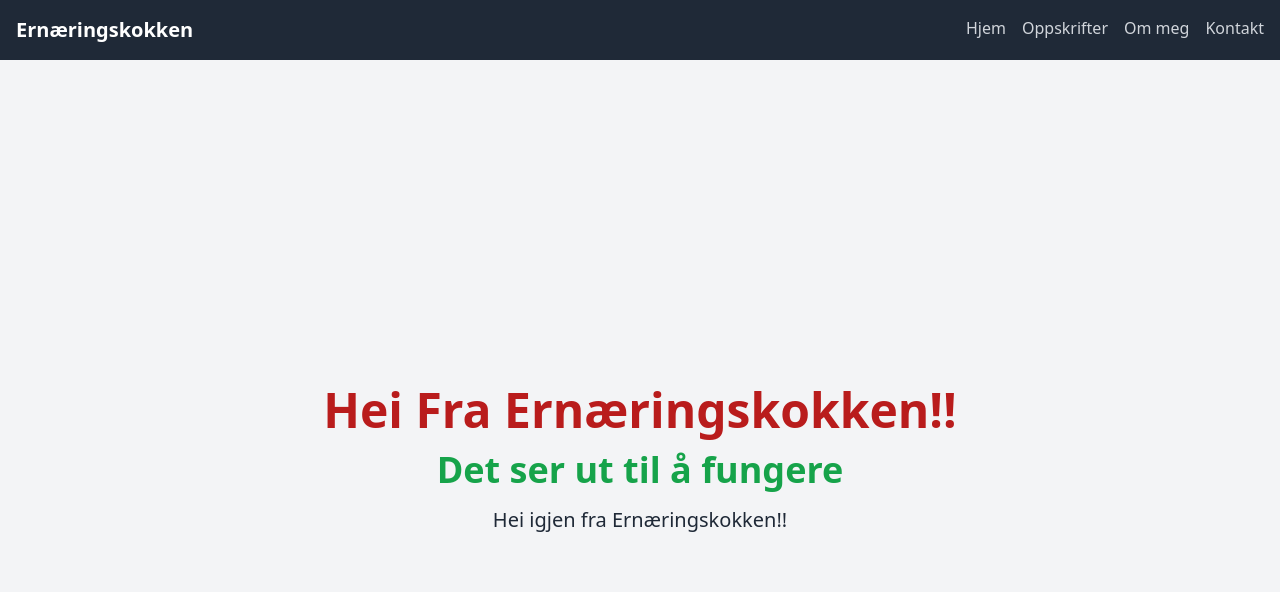
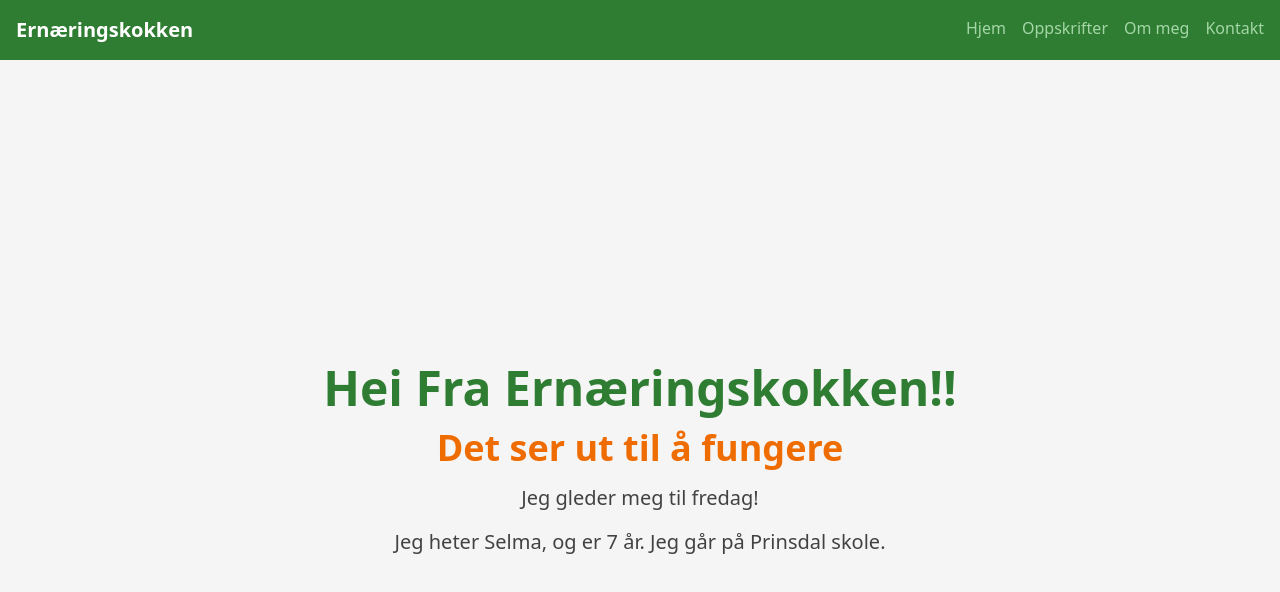
Before and after one commit to coding-chef77/ernaeringskokken, a React (Vite) app: page / in a window 1280 px wide. Shown: the top 592 px of the page. Built offline with nearby package versions, Linux system fonts and the light colour scheme.

Commit message:
added a colour palette in the root directory

```diff
--- a/src/App.jsx
+++ b/src/App.jsx
@@ -1,7 +1,7 @@
 import { BrowserRouter as Router, Routes, Route } from "react-router-dom";
 import Navbar from "./components/Navbar";
 import Home from "./components/Home";
-import Recepies from "./components/Recepies";
+import Recipes from "./components/Recipes";
 import About from "./components/About";
 import Contact from "./components/Contact";
 
@@ -12,7 +12,7 @@ function App() {
         <Navbar />
         <Routes>
           <Route path="/" element={<Home />} />
-          <Route path="/recepies" element={<Recepies />} />
+          <Route path="/recipes" element={<Recipes />} />
           <Route path="/about" element={<About />} />
           <Route path="/contact" element={<Contact />} />
         </Routes>
--- a/src/components/Home.jsx
+++ b/src/components/Home.jsx
@@ -8,13 +8,16 @@ function Home() {
       animate={{ opacity: 1, scale: 1 }}
       transition={{ duration: 0.5 }}
     >
-      <h1 className="text-5xl font-extrabold text-red-700">
+      <h1 className="text-5xl font-extrabold text-primary-dark">
         Hei Fra Ernæringskokken!!
       </h1>
-      <h2 className="text-4xl font-bold text-green-600">
+      <h2 className="text-4xl font-bold text-secondary-dark">
         Det ser ut til å fungere
       </h2>
-      <p className="text-xl text-gray-800">Hei igjen fra Ernæringskokken!!</p>
+      <p className="text-xl text-gray-700">Jeg gleder meg til fredag!</p>
+      <p className="text-xl text-gray-700">
+        Jeg heter Selma, og er 7 år. Jeg går på Prinsdal skole.
+      </p>
     </motion.div>
   );
 }
--- a/src/components/Navbar.jsx
+++ b/src/components/Navbar.jsx
@@ -2,22 +2,28 @@ import { Link } from "react-router-dom";
 
 function Navbar() {
   return (
-    <nav className="bg-gray-800 p-4">
+    <nav className="bg-primary-dark p-4">
       <div className="container mx-auto flex justify-between">
         <Link to="/" className="text-white text-xl font-bold">
           Ernæringskokken
         </Link>
         <div className="flex space-x-4">
-          <Link to="/" className="text-gray-300 hover:text-white">
+          <Link to="/" className="text-primary-light hover:text-secondary">
             Hjem
           </Link>
-          <Link to="/recepies" className="text-gray-300 hover:text-white">
+          <Link
+            to="/recipes"
+            className="text-primary-light hover:text-secondary"
+          >
             Oppskrifter
           </Link>
-          <Link to="/about" className="text-gray-300 hover:text-white">
+          <Link to="/about" className="text-primary-light hover:text-secondary">
             Om meg
           </Link>
-          <Link to="/contact" className="text-gray-300 hover:text-white">
+          <Link
+            to="/contact"
+            className="text-primary-light hover:text-secondary"
+          >
             Kontakt
           </Link>
         </div>
--- a/src/components/Recepies.jsx
+++ b/src/components/Recipes.jsx
@@ -1,6 +1,6 @@
 import { motion } from "framer-motion";
 
-function Recepies() {
+function Recipes() {
   return (
     <motion.div
       className="flex flex-col items-center justify-center min-h-screen bg-gray-100 space-y-4"
@@ -13,4 +13,4 @@ function Recepies() {
   );
 }
 
-export default Recepies;
+export default Recipes;
--- a/tailwind.config.js
+++ b/tailwind.config.js
@@ -5,7 +5,47 @@ export default {
     "./src/**/*.{js,jsx}", // Dette sørger for at Tailwind scanner alle js/jsx filer i src
   ],
   theme: {
-    extend: {},
+    extend: {
+      colors: {
+        primary: {
+          light: "#A5D6A7",
+          DEFAULT: "#4CAF50",
+          dark: "#2E7D32",
+        },
+        secondary: {
+          light: "#FFCC80",
+          DEFAULT: "#FF9800",
+          dark: "#EF6C00",
+        },
+        gray: {
+          100: "#F5F5F5",
+          200: "#E0E0E0",
+          400: "#BDBDBD",
+          500: "#757575",
+          700: "#424242",
+        },
+        info: {
+          light: "#BBDEFB",
+          DEFAULT: "#2196F3",
+          dark: "#1565C0",
+        },
+        warning: {
+          light: "#FFF59D",
+          DEFAULT: "#FFEB3B",
+          dark: "#FBC02D",
+        },
+        error: {
+          light: "#EF9A9A",
+          DEFAULT: "#F44336",
+          dark: "#C62828",
+        },
+        success: {
+          light: "#A5D6A7",
+          DEFAULT: "#4CAF50",
+          dark: "#2E7D32",
+        },
+      },
+    },
   },
   plugins: [],
 };
```
